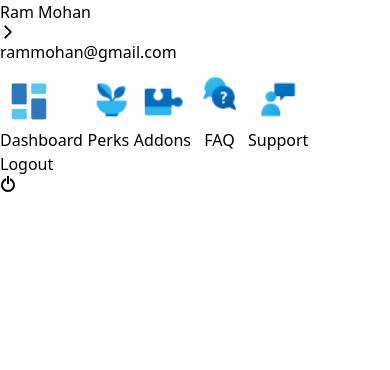
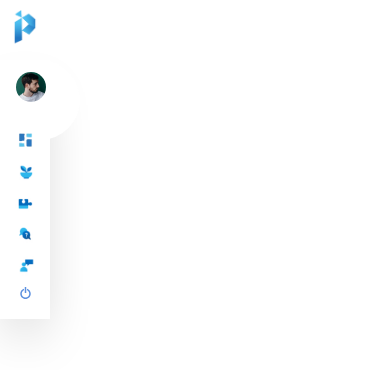
Before and after one commit to prasad-L4/task, a React (Create React App) app: page / in a window 390 px wide. Shown: the top 370 px of the page. Built offline with nearby package versions, Linux system fonts and the light colour scheme.

Commit message:
sidebar completed

```diff
--- /dev/null
+++ b/src/Components/Sidebar/Sidebar.css
@@ -0,0 +1,97 @@
+nav{
+    width: 200px;
+    height: 100vh;
+}
+.buttons{
+
+}
+.btn{
+    display: flex;
+    align-items: center;
+    margin-top: 10px;
+
+}
+.logo{
+
+
+
+}
+.logo-img{
+
+width: 200px;
+transform-origin: top right;
+clip-path: polygon(0 0, 100% 0%, 70% 100%, 0% 100%);
+
+}
+.btn img{
+
+}
+.logbtn{
+    display: flex;
+    justify-content: space-evenly;
+    margin-top: 24px;
+    color: rgb(93, 145, 223);
+    padding-bottom: 20px;
+}
+
+@media(max-width:500px){
+    nav{
+        width: 50px;
+        height: 100vh;
+
+    }
+    .btn h3{
+        display: none;
+    }
+
+    .logbtn{
+        display: flex;
+        justify-content:center;
+      gap: 10px;
+
+        font-size: 12px;
+        margin-top: 7px;
+
+    }
+    .logbtn button{
+        display: none;
+
+    }
+    .profile {
+        width: 80px;
+        height: 80px;
+        border-radius: 60%;
+        box-shadow: none;
+        display: flex;
+        align-items: center;
+        justify-content: left;
+        margin-top: 10px;
+    }
+    .profile img{
+        width: 30px;
+        height: 30px;
+       margin-top: -10px;
+        border-radius: 50%;
+
+    }
+    .profile h3 ,.profile h5{
+        display: none;
+    }
+    .logo-img{
+        width: 50px;
+        height: 50px;
+    }
+    .buttons{
+    margin-top: -20px;
+    display: flex;
+    flex-direction: column;
+    justify-content: center;
+    align-items: center;
+    }
+    .buttons img{
+        width: 20px;
+    }
+
+
+
+}
--- a/src/Components/Sidebar/Sidebar.jsx
+++ b/src/Components/Sidebar/Sidebar.jsx
@@ -1,55 +1,67 @@
 import React from "react";
-import { MdOutlineArrowForwardIos} from "react-icons/md";
+import { MdOutlineArrowForwardIos } from "react-icons/md";
 import { ImSwitch } from "react-icons/im";
 import icon1 from "../../images/icon1.png";
 import icon2 from "../../images/icon2.png";
 import icon3 from "../../images/icon3.png";
 import icon4 from "../../images/icon4.png";
 import icon5 from "../../images/icon5.png";
+import logo from "../../images/logo.png";
+import profile from "../../images/profile.png";
+import "./Sidebar.css";
 
 const Sidebar = () => {
   return (
     <nav>
-      <section>
+      <section className="">
+        <img className="logo-img " src={logo} alt="" />
+        <div className="main shadow-2xl  ">
+          <div className=" profile max-w-xs   w-[140px] h-[170px] bg-white rounded-xl overflow-hidden shadow-2xl">
+            <div className="prfl  p-4 ">
               <div>
-          <img src="" alt="" />
-        </div>
-        <div>
-          <div>
-            <img src="" alt="" />
-            <h3>
+                <img
+                  src={profile}
+                  alt=""
+                  className="rounded-full w-20 h-20 mx-auto mb-4"
+                />
+                <h3 className=" flex flex-wrap items-center justify-evenly font-bold text-[12px]  mb-2">
                   Ram Mohan
-              <span>
+                  <span className="text-cyan-700">
                     <MdOutlineArrowForwardIos />
                   </span>
                 </h3>
-            <h5>rammohan@gmail.com</h5>
+                <h5 className=" text-gray-600 text-[10px]">
+                  rammohan@gmail.com
+                </h5>
               </div>
             </div>
-        <div>
-          <button>
+          </div>
+          <div className="buttons mt-10 ">
+            <div className="btn gap-5">
               <img src={icon1} alt="" />
-            Dashboard
-          </button>
-          <button>
+              <h3>Dashboard</h3>
+            </div>
+            <div className="btn gap-5">
               <img src={icon2} alt="" />
-            Perks
-          </button>
-          <button>
+              <h3>Perks</h3>
+            </div>
+            <div className="btn gap-5">
               <img src={icon3} alt="" />
-            Addons
-          </button>
-          <button>
+              <h3>Addons</h3>
+            </div>
+            <div className="btn gap-5">
               <img src={icon4} alt="" />
-            FAQ
-          </button>
-          <button>
+              <h3>FAQ</h3>
+            </div>
+            <div className="btn gap-5">
               <img src={icon5} alt="" />
-            Support
-          </button>
+              <h3>Support</h3>
             </div>
-        <div>
-          <button>Logout <ImSwitch /></button>
+          </div>
+          <div className="logbtn px-2">
+            <button className="">Logout </button>
+            <ImSwitch className="icon w-[15px] mt-1" />
+          </div>
         </div>
       </section>
     </nav>
```
Also changed, not shown: src/Components/Sidebar.css (deleted), src/images/icon1.png, src/images/logo.png (added). Lines whose indentation alone changed are shown as unchanged.
